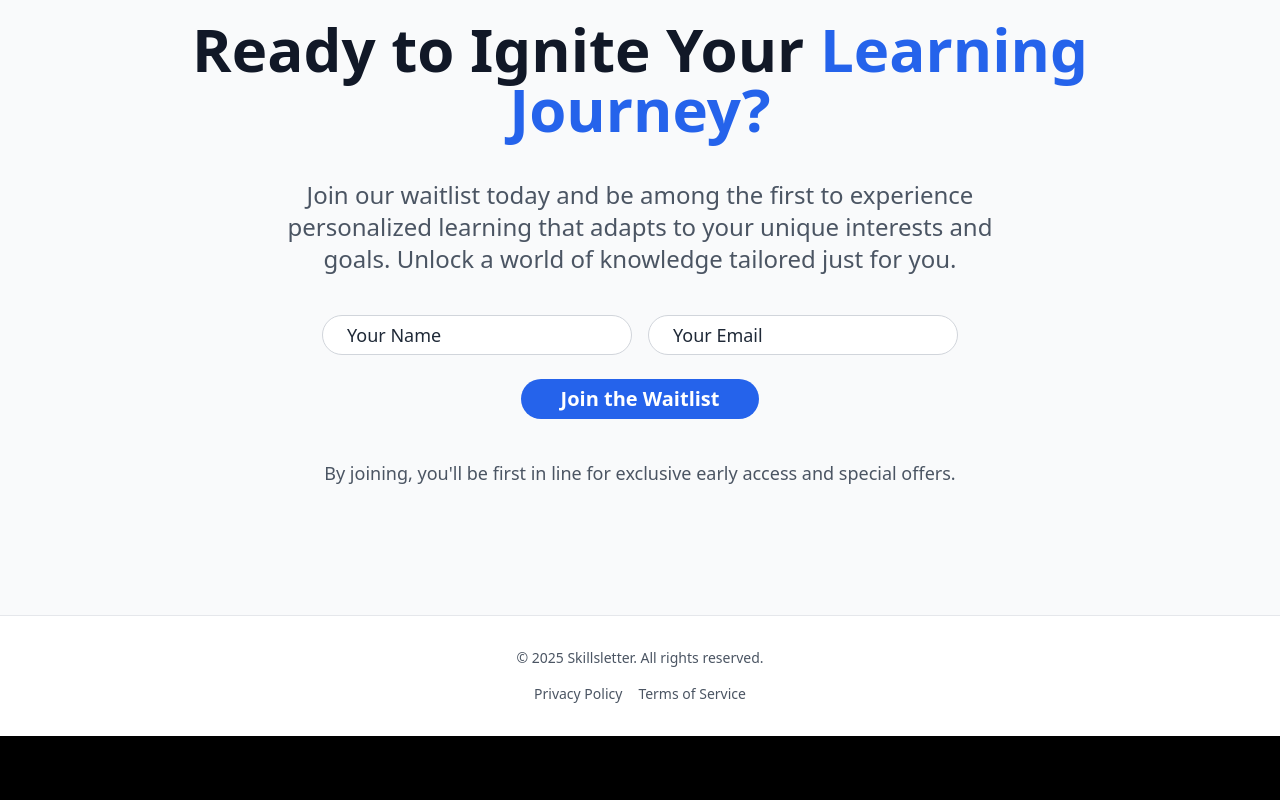
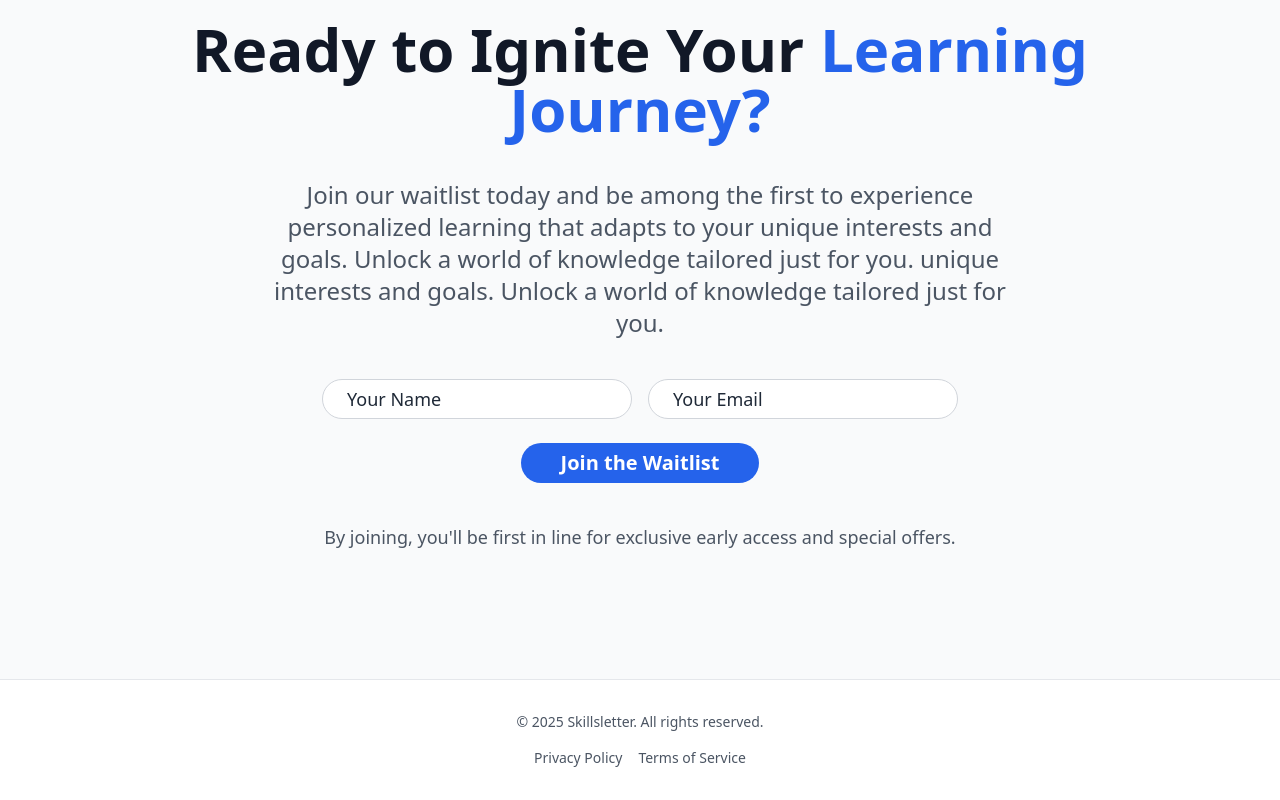
Before and after one commit to Ferrajju/skillvoo-landing, a Next.js app: page / in a window 1280 px wide. Shown: the part 7877-8677 px from the top of the page. Before the commit the page ends 8613 px from the top, so only its background shows below. Built offline with nearby package versions, Linux system fonts and the light colour scheme.

Commit message:
Nuevo  btn Powered ai

```diff
--- a/app/page.tsx
+++ b/app/page.tsx
@@ -682,7 +682,8 @@ export default function LandingPage() {
 
                 <p className="text-xl md:text-2xl text-gray-600 max-w-3xl mx-auto leading-relaxed">
                   Join our waitlist today and be among the first to experience personalized learning that adapts to your
-                  unique interests and goals. Unlock a world of knowledge tailored just for you.
+                  unique interests and goals. Unlock a world of knowledge tailored just for you. unique interests and
+                  goals. Unlock a world of knowledge tailored just for you.
                 </p>
 
                 <form onSubmit={handleSubmit} className="space-y-6 mt-12">
@@ -713,7 +714,7 @@ export default function LandingPage() {
                 </form>
 
                 <p className="text-gray-600 text-lg mt-6">
-                  By joining, you'll be first in line for exclusive early access and special offers.
+                  By joining, you&apos;ll be first in line for exclusive early access and special offers.
                 </p>
               </motion.div>
             </div>
```
